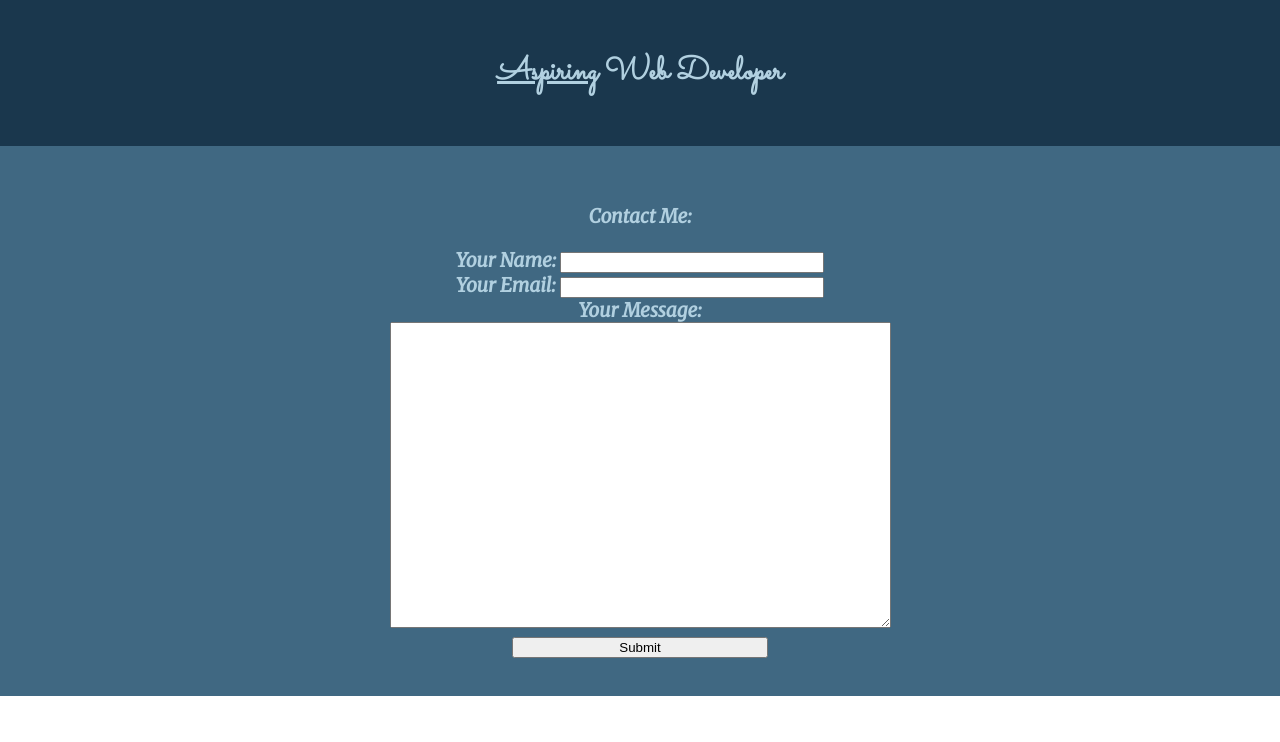
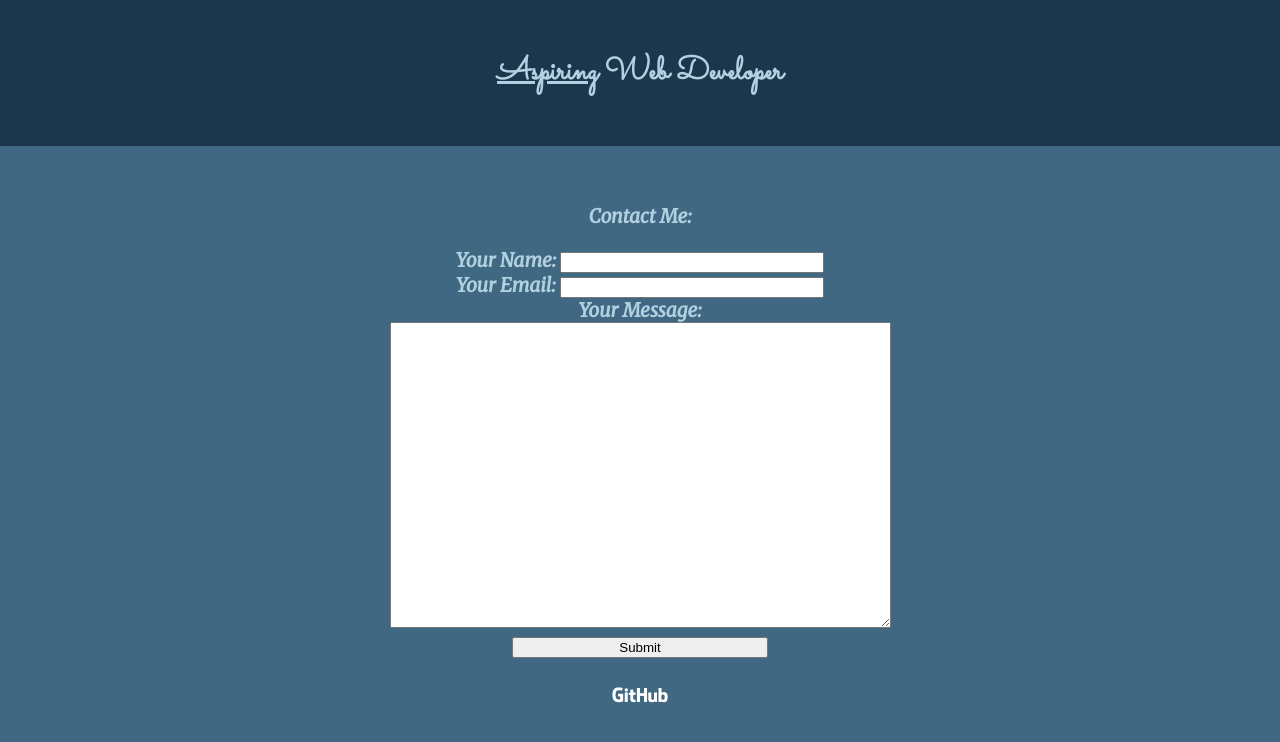
Before and after one commit to ShuVerma/OrganicVibes, a plain HTML site: page aboutme.html in a window 1280 px wide. Shown: the part 696-1438 px from the top of the page. Before the commit the page ends 1392 px from the top, so only its background shows below. Drawn offline with Linux system fonts and the light colour scheme.

Commit message:
Added github

```diff
--- a/aboutme.html
+++ b/aboutme.html
@@ -23,7 +23,8 @@
         <input type="email" name="YourEmail" value=""><br>
         <label>Your Message:</label><br>
         <textarea name="Message" rows="20" cols="60"></textarea><br>
-        <input type="submit" value="Submit">
+        <input type="submit" value="Submit"><br><br>
+        <a href="https://github.com/ShuVerma"><img class="github" src="images/github.png" alt="github-logo"></a>
       </form>
     </div>
 
--- a/css/styles.css
+++ b/css/styles.css
@@ -174,3 +174,7 @@ input {
   font-size: 2vw;
   font-family: 'Merriweather', serif;
 }
+
+.github {
+  width: 5vw;
+}
```
Also changed, not shown: images/github.png (added).
